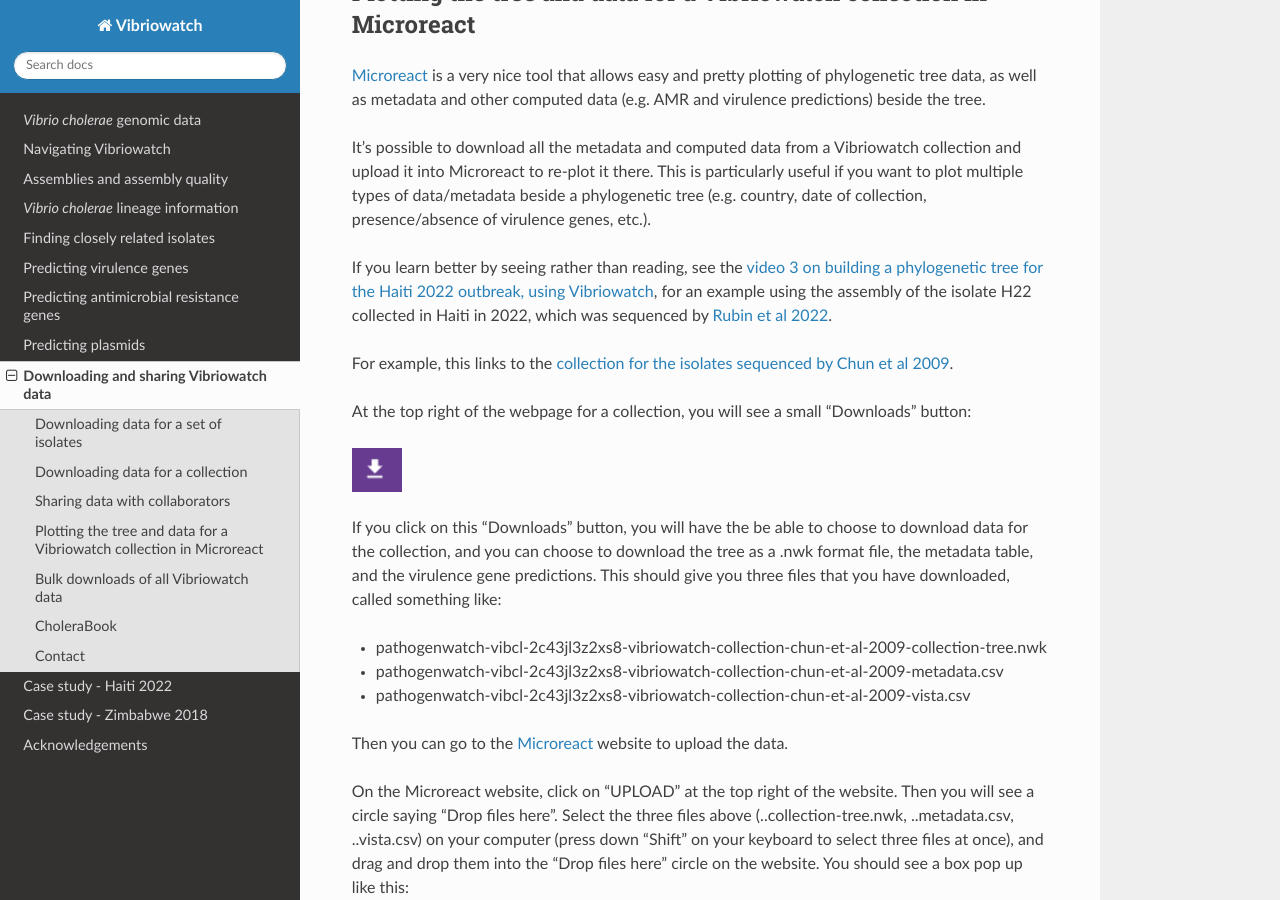
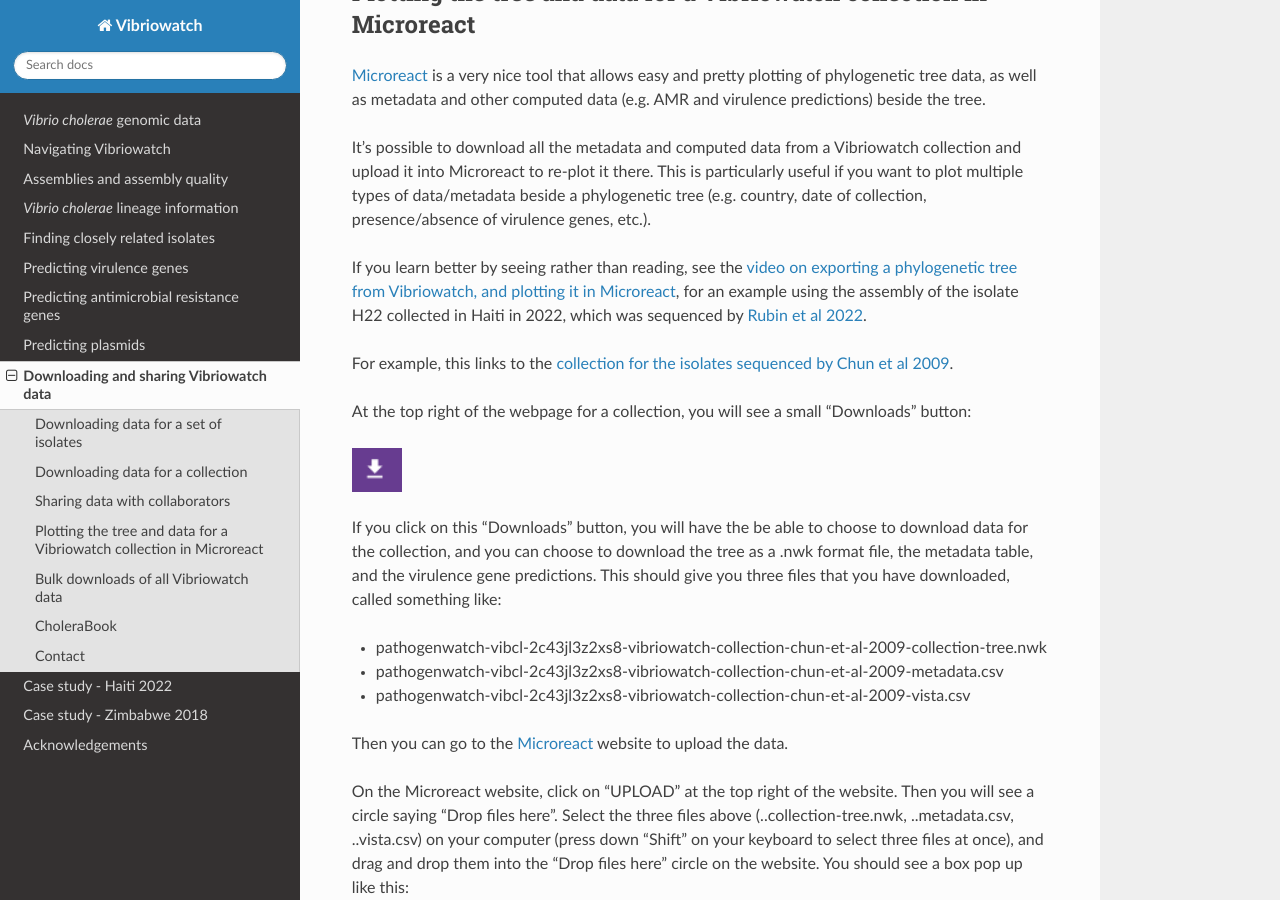
Before and after one commit to avrilcoghlan/vibriowatch, a Sphinx documentation site: the page built from docs/source/downloads.rst, in a window 1280 px wide and 900 px high, scrolled down 2335 px. Built offline with Sphinx 7.4.7 and the Read the Docs theme 3.1.0, drawn with Linux system fonts in a browser that asks for light colours.

Commit message:
Update downloads.rst

```diff
--- a/docs/source/downloads.rst
+++ b/docs/source/downloads.rst
@@ -90,12 +90,12 @@
 It's possible to download all the metadata and computed data from a Vibriowatch collection and upload it into Microreact to re-plot it there.
 This is particularly useful if you want to plot multiple types of data/metadata beside a phylogenetic tree (e.g. country, date of collection, presence/absence of virulence genes, etc.).
 
-If you learn better by seeing rather than reading, see the `video 3 on building a phylogenetic tree for the Haiti 2022 outbreak, using Vibriowatch`_,
+If you learn better by seeing rather than reading, see the `video on exporting a phylogenetic tree from Vibriowatch, and plotting it in Microreact`_,
 for an example using the assembly of the isolate H22 collected in Haiti in 2022, which was sequenced by `Rubin et al 2022`_.
 
 .. _Rubin et al 2022: https://pubmed.ncbi.nlm.nih.gov/36449726/
 
-.. _video 3 on building a phylogenetic tree for the Haiti 2022 outbreak, using Vibriowatch: https://youtu.be/XCKCevbBzB8
+.. _video on exporting a phylogenetic tree from Vibriowatch, and plotting it in Microreact: https://youtu.be/XCKCevbBzB8
 
 For example, this links to the `collection for the isolates sequenced by Chun et al 2009`_.
 
```
